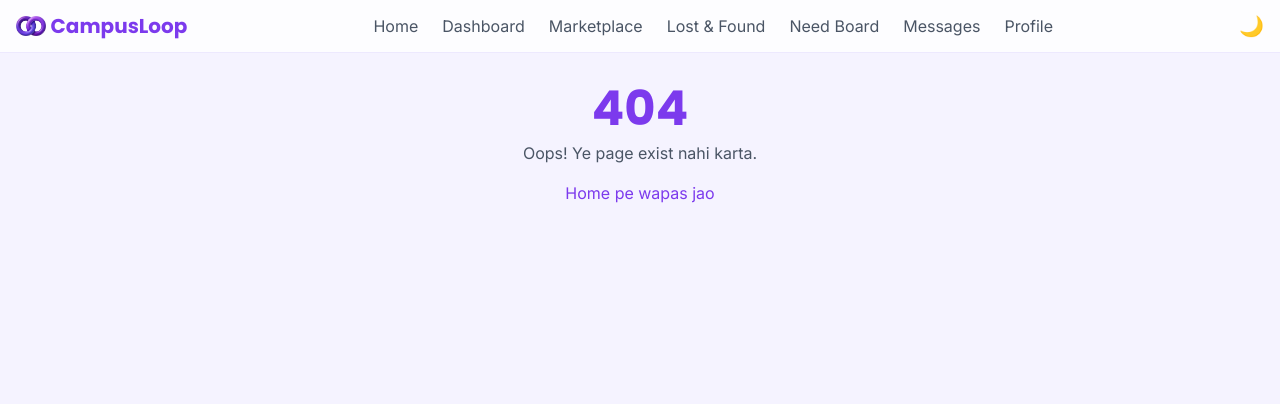
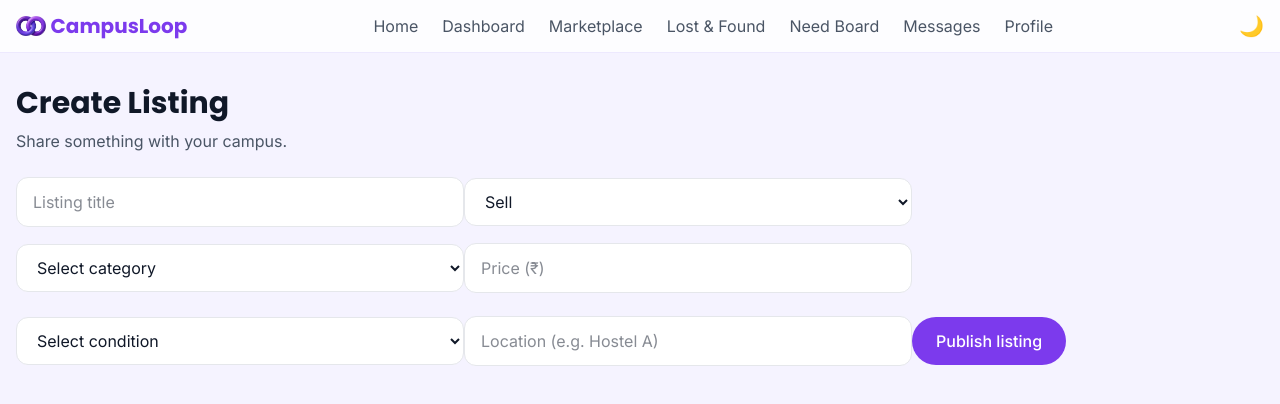
Before and after one commit to anjaligupta061/CampusLoop, a React (Vite) app in the folder client/: page /create-listing in a window 1280 px wide. Before the commit this address had no page. Shown: the top 404 px of the page. Built offline with nearby package versions, Linux system fonts and the light colour scheme.

Commit message:
Day 12: Create Listing form with validation
Add /create-listing route and page, object-state form with generic handleChange, conditional price field, validation with inline errors, success message and reset, clean listing object on submit, and Create Listing link on Marketplace

```diff
--- a/client/src/App.jsx
+++ b/client/src/App.jsx
@@ -10,6 +10,7 @@ import Profile from './pages/Profile'
 import Login from './pages/Login'
 import DashBoard from './pages/Dashboard'
 import ResourceDetails from './pages/ResourceDetails'
+import CreateListing from './pages/CreateListing'
 
 function App() {
   return (
@@ -19,6 +20,7 @@ function App() {
         <Route path='/dashboard' element={<DashBoard />} />
         <Route path="/marketplace" element={<Marketplace />} />
         <Route path="/marketplace/:id" element={<ResourceDetails />} />
+        <Route path="/create-listing" element={<CreateListing />} />
         <Route path="/lost-found" element={<LostFound />} />
         <Route path="/need-board" element={<NeedBoard />} />
         <Route path="/messages" element={<Messages />} />
--- /dev/null
+++ b/client/src/pages/CreateListing.jsx
@@ -0,0 +1,179 @@
+import { useState } from 'react'
+import { categories } from '../data/categories'
+
+const emptyForm = {
+  title: '',
+  type: 'Sell',
+  category: '',
+  price: '',
+  condition: '',
+  location: '',
+}
+
+function CreateListing() {
+  const [form, setForm] = useState(emptyForm)
+
+  const [errors, setErrors] = useState({})
+
+  const [success, setSuccess] = useState(false)
+
+  function handleChange(e) {
+    const { name, value } = e.target
+
+    setForm({ ...form, [name]: value })
+
+    if (name === 'type') {
+        setErrors({ ...errors, type: '', price: '' })
+    } else {
+        setErrors({ ...errors, [name]: '' })
+    }
+  }
+
+  function handleSubmit(e) {
+    e.preventDefault()
+    setSuccess(false)
+
+    const newErrors = {}
+    if (form.title.trim() === '') {
+        newErrors.title = 'Title is required'
+    }
+    if (form.category === '') {
+        newErrors.category = 'Please select a category'
+    }
+    if (form.condition === '') {
+        newErrors.condition = 'Please select a condition'
+    }
+    if (form.location.trim() === '') {
+        newErrors.location = 'Location is required'
+    }
+    if (form.type === 'Sell' || form.type === 'Rent') {
+        if (form.price === '' || Number(form.price) <= 0) {
+        newErrors.price = 'Enter a price greater than 0'
+        }
+    }
+
+    setErrors(newErrors)
+
+    if (Object.keys(newErrors).length === 0) {
+        const listing = {
+            ...form,
+            price: form.type === 'Sell' || form.type === 'Rent' ? Number(form.price) : 0,
+        }
+        console.log(listing)
+        setSuccess(true)
+        setForm(emptyForm)
+     }
+   }
+
+  return (
+    <div>
+      <h1 className="font-heading text-3xl font-bold text-gray-900 dark:text-white">
+        Create Listing
+      </h1>
+      <p className="mt-2 text-gray-600 dark:text-gray-300">
+        Share something with your campus.
+      </p>
+      <form onSubmit={handleSubmit}>
+      <input
+        type="text"
+        name="title"
+        value={form.title}
+        onChange={handleChange}
+        placeholder="Listing title"
+        className="mt-6 w-full rounded-xl border border-gray-200 bg-white px-4 py-3 text-gray-900 outline-none focus:border-brand-500 dark:border-white/10 dark:bg-night-card dark:text-white md:max-w-md"
+      />
+
+      {errors.title && (
+        <p className="mt-1 text-sm text-red-600">{errors.title}</p>
+      )}
+
+      <select
+        name="type"
+        value={form.type}
+        onChange={handleChange}
+        className="mt-4 w-full rounded-xl border border-gray-200 bg-white px-4 py-3 text-gray-900 dark:border-white/10 dark:bg-night-card dark:text-white md:max-w-md"
+      >
+        <option value="Sell">Sell</option>
+        <option value="Rent">Rent</option>
+        <option value="Lend">Lend</option>
+        <option value="Giveaway">Giveaway</option>
+      </select>
+
+      <select
+        name="category"
+        value={form.category}
+        onChange={handleChange}
+        className="mt-4 w-full rounded-xl border border-gray-200 bg-white px-4 py-3 text-gray-900 dark:border-white/10 dark:bg-night-card dark:text-white md:max-w-md"
+      >
+        <option value="">Select category</option>
+        {categories.map((c) => (
+          <option key={c.name} value={c.name}>{c.name}</option>
+        ))}
+      </select>
+
+      {errors.category && (
+        <p className="mt-1 text-sm text-red-600">{errors.category}</p>
+      )}
+
+      {(form.type === 'Sell' || form.type === 'Rent') && (
+        <input
+          type="number"
+          name="price"
+          value={form.price}
+          onChange={handleChange}
+          placeholder={form.type === 'Rent' ? 'Price per day (₹)' : 'Price (₹)'}
+          className="mt-4 w-full rounded-xl border border-gray-200 bg-white px-4 py-3 text-gray-900 outline-none focus:border-brand-500 dark:border-white/10 dark:bg-night-card dark:text-white md:max-w-md"
+        />
+      )}
+
+      {errors.price && (
+        <p className="mt-1 text-sm text-red-600">{errors.price}</p>
+      )}
+
+      <select
+        name="condition"
+        value={form.condition}
+        onChange={handleChange}
+        className="mt-4 w-full rounded-xl border border-gray-200 bg-white px-4 py-3 text-gray-900 dark:border-white/10 dark:bg-night-card dark:text-white md:max-w-md"
+      >
+        <option value="">Select condition</option>
+        <option value="Like new">Like new</option>
+        <option value="Excellent">Excellent</option>
+        <option value="Good">Good</option>
+        <option value="Fair">Fair</option>
+      </select>
+
+      {errors.condition && (
+        <p className="mt-1 text-sm text-red-600">{errors.condition}</p>
+      )}
+
+      <input
+        type="text"
+        name="location"
+        value={form.location}
+        onChange={handleChange}
+        placeholder="Location (e.g. Hostel A)"
+        className="mt-4 w-full rounded-xl border border-gray-200 bg-white px-4 py-3 text-gray-900 outline-none focus:border-brand-500 dark:border-white/10 dark:bg-night-card dark:text-white md:max-w-md"
+      />
+
+      {errors.location && (
+        <p className="mt-1 text-sm text-red-600">{errors.location}</p>
+      )}
+        <button
+            type="submit"
+            className="mt-6 rounded-full bg-brand-600 px-6 py-3 font-medium text-white hover:bg-brand-700"
+            >
+            Publish listing
+        </button>
+
+        {success && (
+        <p className="mt-4 text-sm text-green-600 dark:text-green-400">
+            Form submitted! (Demo only. Nothing is saved until we build the backend.)
+        </p>
+        )}
+        </form>
+    </div>
+  )
+}
+
+export default CreateListing
--- a/client/src/pages/Marketplace.jsx
+++ b/client/src/pages/Marketplace.jsx
@@ -1,5 +1,6 @@
 import ListingCard from "../components/ListingCard";
-import listings from "../data/listings";
+import { listings } from '../data/listings'
+import { Link } from 'react-router-dom'
 import { useState } from "react";
 import { categories } from '../data/categories'
 
@@ -15,9 +16,20 @@ function Marketplace() {
     (selectedCategory === 'All' || item.category === selectedCategory)
   )
   return (
+
     <div>
-      <h1 className="font-heading text-3xl font-bold text-brand-600">Marketplace</h1>
-      <p className="mt-2 text-gray-600 dark:text-gray-300">Browse resources shared by students on campus.</p>
+      <div className="flex flex-wrap items-start justify-between gap-4">
+        <div>
+          <h1 className="font-heading text-3xl font-bold text-brand-600">Marketplace</h1>
+          <p className="mt-2 text-gray-600 dark:text-gray-300">Browse resources shared by students on campus.</p>
+        </div>
+        <Link
+          to="/create-listing"
+          className="rounded-full bg-brand-600 px-5 py-3 text-sm font-medium text-white hover:bg-brand-700"
+        >
+          + Create Listing
+        </Link>
+      </div>
 
       <input
         type="text"
```
